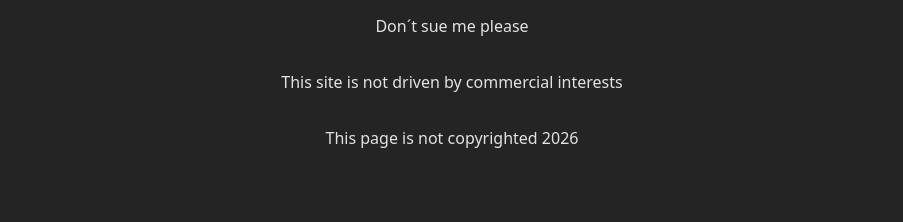
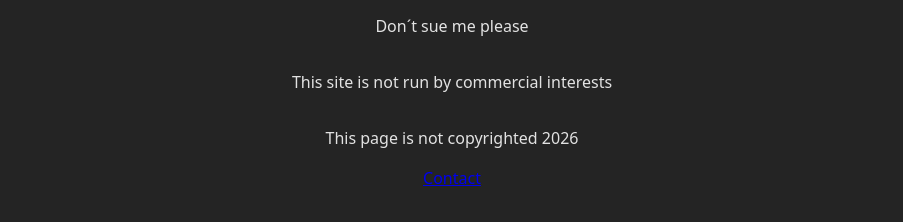
Before and after one commit to Nikunne/pitch-a-friend.no, a React (Vite) app: page / in a window 1280 px wide. Shown: the part 1485-1707 px from the top of the page, without its empty margins (188-1091 px from the left). Built offline with nearby package versions, Linux system fonts and the light colour scheme.

Commit message:
added mail-link

```diff
--- a/src/App.jsx
+++ b/src/App.jsx
@@ -1,11 +1,7 @@
-import { useState } from 'react'
-import reactLogo from './assets/react.svg'
-import viteLogo from '/vite.svg'
 import './App.css'
 import PatentPage from "../components/PatentPage.jsx";
 
 function App() {
-  const [count, setCount] = useState(0)
 
   return (
     <div id="main">
@@ -21,8 +17,10 @@ function App() {
 
 
             <p>Don´t sue me please</p>
-            <p>This site is not driven by commercial interests</p>
+            <p>This site is not run by commercial interests</p>
             <p>This page is not copyrighted 2026</p>
+
+            <a href="mailto:niklas.unneland@proton.me">Contact</a>
         </div>
 
     </div>
```
